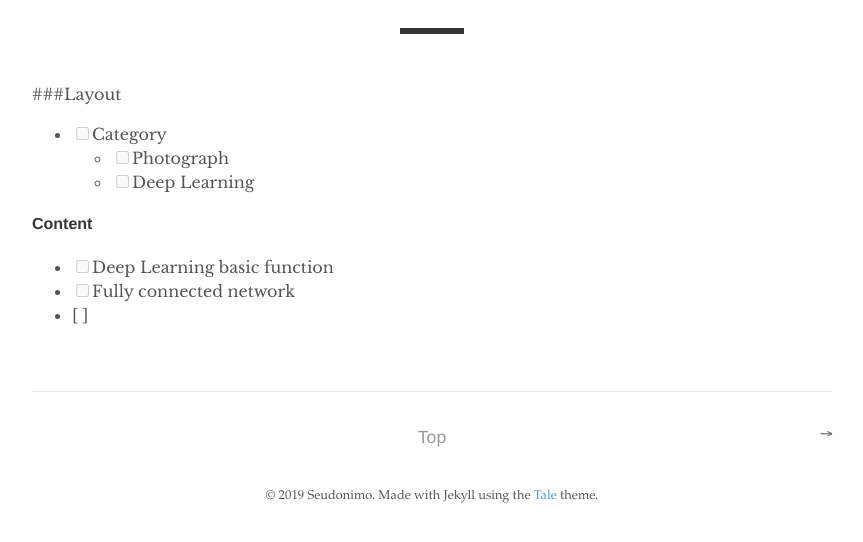
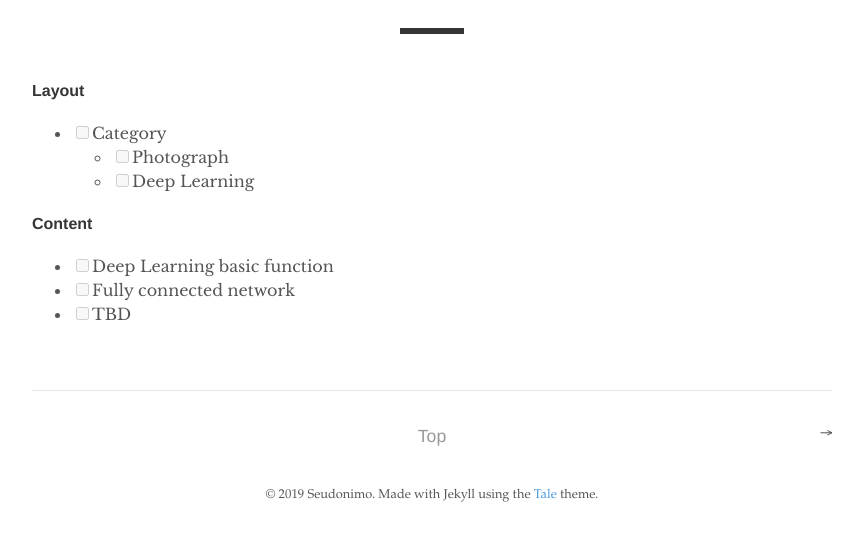
Before and after one commit to seudonimo/seudonimo_grave.github.io, a Jekyll site: the page built from _posts/2019-01-27-TODO.md, in a window 1280 px wide. Shown: the part 235-777 px from the top of the page, without its empty margins (208-1071 px from the left). Built offline with Jekyll 4.4.1, drawn with Linux system fonts in a browser that asks for light colours; comment, search, counter and statistics services are not loaded.

Commit message:
Update TODO List
Signed-off-by: musicserver <bae.jungho@gmail.com>

```diff
--- a/_posts/2019-01-27-TODO.md
+++ b/_posts/2019-01-27-TODO.md
@@ -6,7 +6,7 @@ author: "Seudonimo"
 
 
 
-###Layout
+#### Layout
 
 - [ ] Category
   - [ ] Photograph
@@ -18,4 +18,4 @@ author: "Seudonimo"
 
 - [ ] Deep Learning basic function
 - [ ] Fully connected network
-- [ ]
+- [ ] TBD
```
